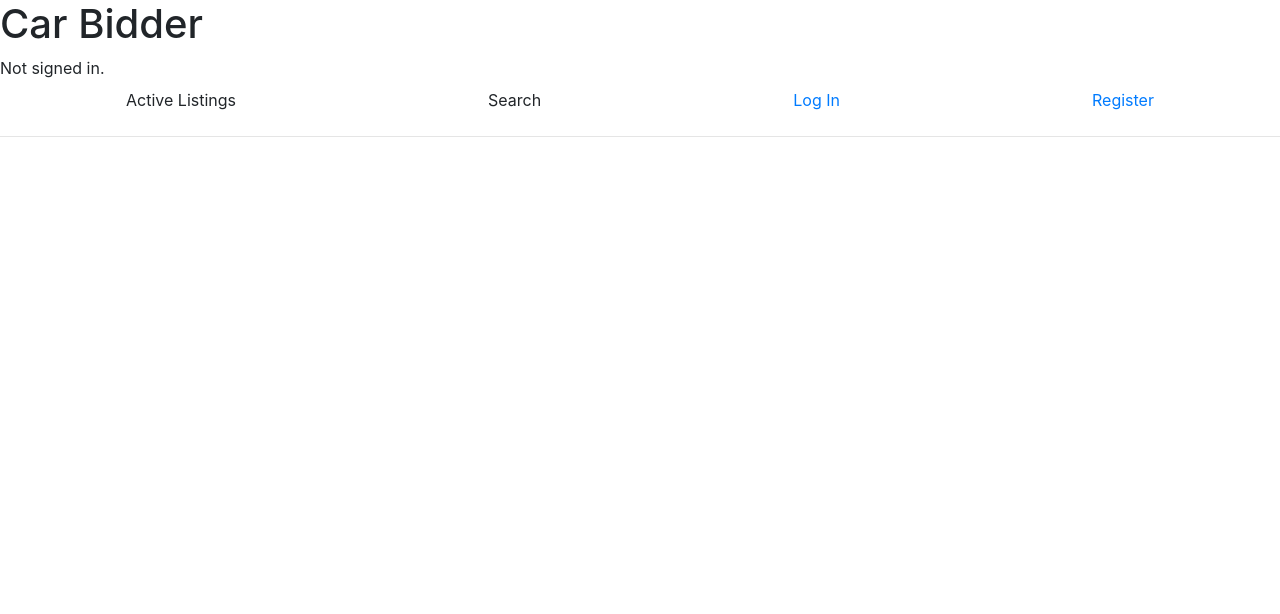
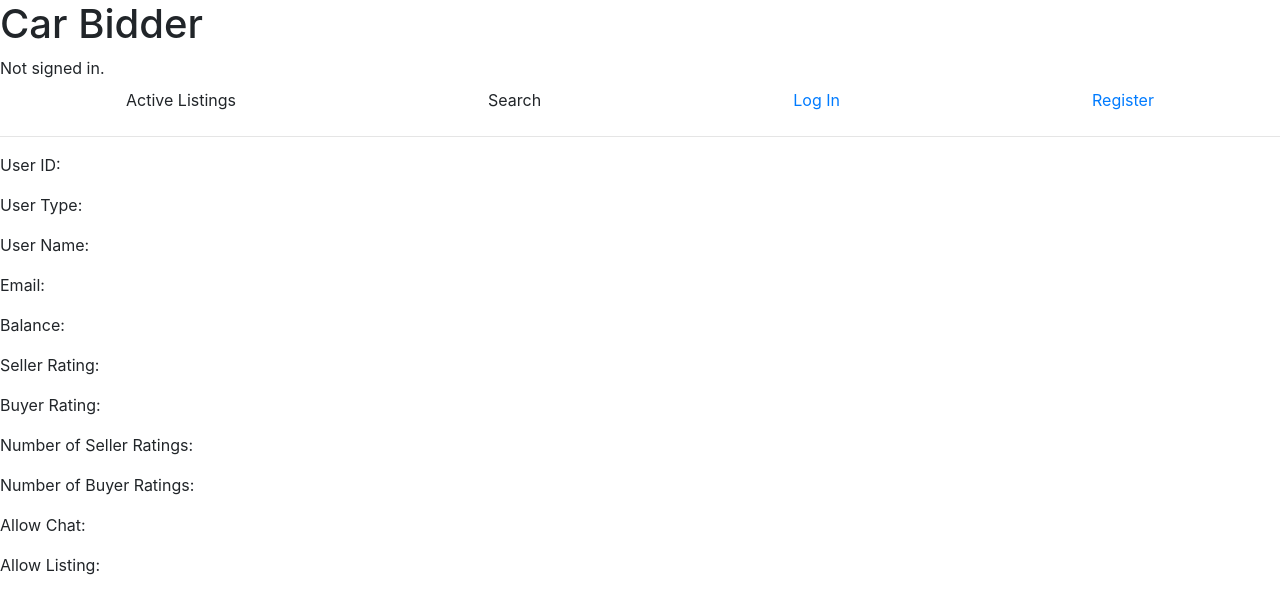
Before and after one commit to laurahuang106/CarBidder-Bidding-Platform, a Django app: page /profile/ in a window 1280 px wide. Shown: the top 614 px of the page. Run offline with Django 4.2, Linux system fonts and the light colour scheme; some libraries are stand-ins or nearby versions.

Commit message:
try to get all the values

```diff
--- a/carBidder/urls.py
+++ b/carBidder/urls.py
@@ -19,7 +19,7 @@ from carBidderApp import views
 
 urlpatterns = [
     # path('admin/', admin.site.urls),
-    path('', views.testmysql, name='home'),
+    path('', views.home, name='home'),
     path('register/', views.register, name='register'),
     path('login/', views.login, name='login'),
     path('logout/', views.logout, name='logout'),
--- a/carBidderApp/views.py
+++ b/carBidderApp/views.py
@@ -5,7 +5,7 @@ import uuid
 
 cur_user = {}
 
-def testmysql(request):
+def home(request):
     # with connection.cursor() as cursor:
     #     cursor.execute("""
     #         select VIN
@@ -70,10 +70,31 @@ def login(request):
                     cur_user = t
                     print(cur_user)
                     user_data = t[0]
+                    user_id = user_data[0]
                     user_type = user_data[1]
                     user_name = user_data[2]
-                    request.session['user_type'] = user_type
-                    request.session['user_name'] = user_name
+                    email = user_data[3]
+                    balance = user_data[4]
+                    seller_rating = user_data[5]
+                    buyer_rating = user_data[6]
+                    num_of_seller_rating = user_data[7]
+                    num_of_buyer_rating = user_data[8]
+                    is_allow_chat = user_data[9]
+                    is_allow_list = user_data[10]
+
+                    # # Assigning values to the session
+                    # request.session['user_id'] = user_id
+                    # request.session['user_type'] = user_type
+                    # request.session['user_name'] = user_name
+                    # request.session['email'] = email
+                    # request.session['balance'] = balance
+                    # request.session['seller_rating'] = seller_rating
+                    # request.session['buyer_rating'] = buyer_rating
+                    # request.session['num_of_seller_rating'] = num_of_seller_rating
+                    # request.session['num_of_buyer_rating'] = num_of_buyer_rating
+                    # request.session['is_allow_chat'] = is_allow_chat
+                    # request.session['is_allow_list'] = is_allow_list
+
                     return redirect('home')
         except Exception as e:
             # Handle any errors that occur during the process
@@ -89,5 +110,29 @@ def logout(request):
     return redirect('home')
 
 def profile(request):
+    user_id = request.session.get('user_id', '')
+    user_type = request.session.get('user_type', '')
+    user_name = request.session.get('user_name', '')
+    email = request.session.get('email', '')
+    balance = request.session.get('balance', '')
+    seller_rating = request.session.get('seller_rating', '')
+    buyer_rating = request.session.get('buyer_rating', '')
+    num_of_seller_rating = request.session.get('num_of_seller_rating', '')
+    num_of_buyer_rating = request.session.get('num_of_buyer_rating', '')
+    is_allow_chat = request.session.get('is_allow_chat', '')
+    is_allow_list = request.session.get('is_allow_list', '')
 
-    return render(request, 'profile.html')
+    context = {
+        'user_id': user_id,
+        'user_type': user_type,
+        'user_name': user_name,
+        'email': email,
+        'balance': balance,
+        'seller_rating': seller_rating,
+        'buyer_rating': buyer_rating,
+        'num_of_seller_rating': num_of_seller_rating,
+        'num_of_buyer_rating': num_of_buyer_rating,
+        'is_allow_chat': is_allow_chat,
+        'is_allow_list': is_allow_list,
+    }
+    return render(request, 'profile.html', context)
--- a/templates/profile.html
+++ b/templates/profile.html
@@ -1,4 +1,16 @@
 {% extends "home.html" %}
 {% block body %}
 
+<p>User ID: {{ user_id }}</p>
+<p>User Type: {{ user_type }}</p>
+<p>User Name: {{ user_name }}</p>
+<p>Email: {{ email }}</p>
+<p>Balance: {{ balance }}</p>
+<p>Seller Rating: {{ seller_rating }}</p>
+<p>Buyer Rating: {{ buyer_rating }}</p>
+<p>Number of Seller Ratings: {{ num_of_seller_rating }}</p>
+<p>Number of Buyer Ratings: {{ num_of_buyer_rating }}</p>
+<p>Allow Chat: {{ is_allow_chat }}</p>
+<p>Allow Listing: {{ is_allow_list }}</p>
+
 {% endblock %}
```
